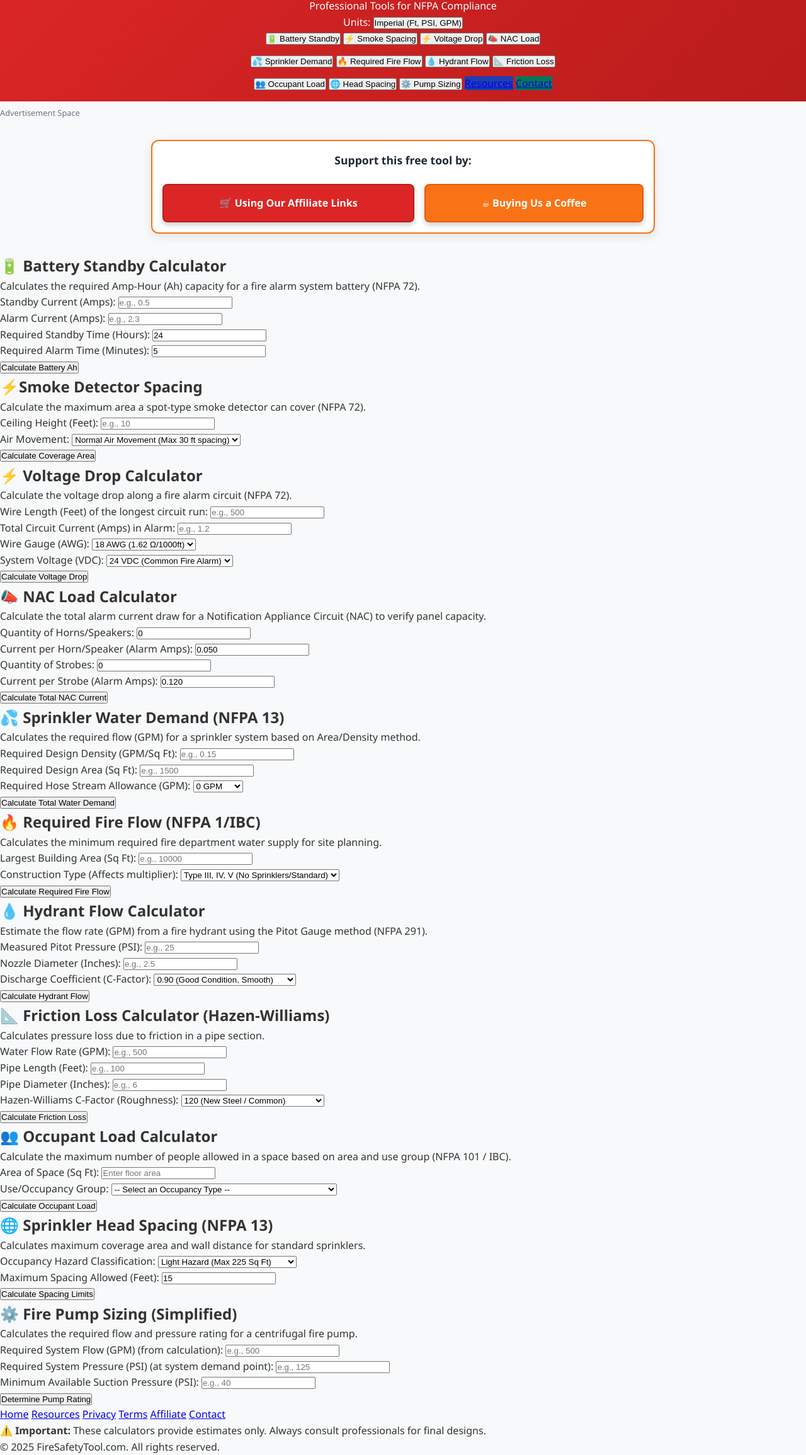
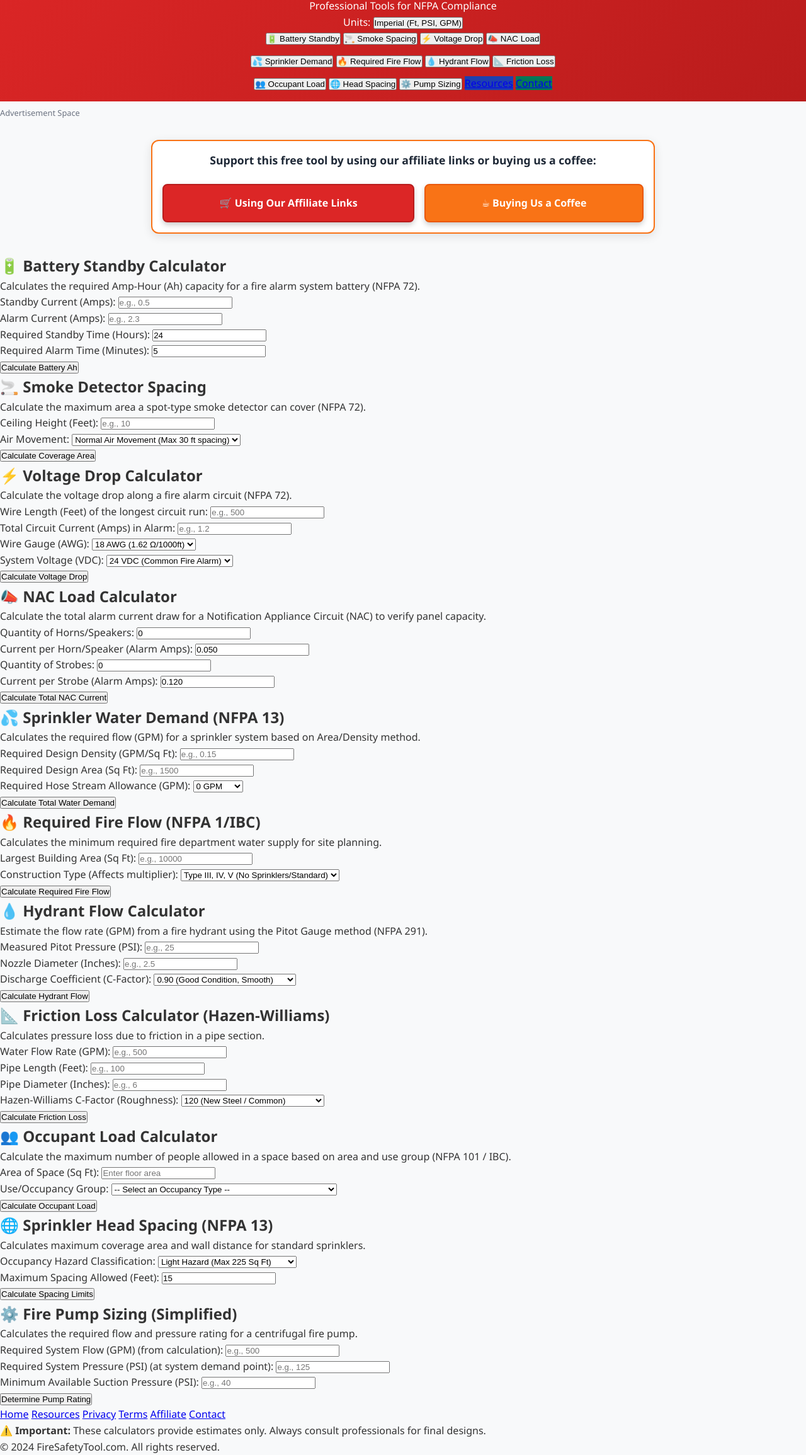
Before and after one commit to AmjathKhan001/fire-safety-calculators, a website: page index.html in a window 1280 px wide. Shown: the part 86-2396 px from the top of the page at 63% size. Drawn offline with Linux system fonts and the light colour scheme.

Commit message:
Update smoke button icon and year in footer

```diff
--- a/index.html
+++ b/index.html
@@ -35,7 +35,7 @@
 
         <nav class="main-nav">
             <button class="nav-btn active" data-calculator="battery">🔋 Battery Standby</button>
-            <button class="nav-btn" data-calculator="smoke">⚡️ Smoke Spacing</button>
+            <button class="nav-btn" data-calculator="smoke">🚬 Smoke Spacing</button>
             <button class="nav-btn" data-calculator="voltage">⚡️ Voltage Drop</button>
             <button class="nav-btn" data-calculator="nac">📣 NAC Load</button>
         </nav>
@@ -55,8 +55,7 @@
     </header>
 
     <main>
-        <div class="container">
-            <div class="ad-placeholder">
+        <div class="ad-placeholder ad-container">
             <ins class="adsbygoogle"
                  style="display:block"
                  data-ad-client="ca-pub-6687860250561653"
@@ -70,15 +69,16 @@
         </div>
 
         <div class="support-links-container">
-                <p class="support-text">Support this free tool by:</p>
+            <p class="support-text">Support this free tool by using our affiliate links or buying us a coffee:</p>
             <a href="/affiliate.html" class="support-btn affiliate-btn">
                 🛒 Using Our Affiliate Links
             </a>
-                <a href="https://ko-fi.com/yoursafetytool" target="_blank" class="support-btn coffee-btn">
+            <a href="https://buymeacoffee.com/s.amjathkhan" target="_blank" class="support-btn coffee-btn">
                 ☕ Buying Us a Coffee
             </a>
         </div>
 
+        <div class="container">
             <div id="battery-calculator" class="calculator-box">
                 <h2>🔋 Battery Standby Calculator</h2>
                 <p>Calculates the required Amp-Hour (Ah) capacity for a fire alarm system battery (NFPA 72).</p>
@@ -107,7 +107,7 @@
             </div>
 
             <div id="smoke-calculator" class="calculator-box hidden">
-                <h2>⚡️Smoke Detector Spacing</h2>
+                <h2>🚬 Smoke Detector Spacing</h2>
                 <p>Calculate the maximum area a spot-type smoke detector can cover (NFPA 72).</p>
 
                 <form id="smoke-form">
@@ -384,7 +384,7 @@
                         <input type="number" id="system-flow" step="1" min="100" placeholder="e.g., 500" required>
                     </div>
                     <div class="input-group">
-                        <label for="system-pressure" data-label-imperial="Required System Pressure (PSI) (at system demand point):" data-label-metric="Required System Pressure (Bar) (at system demand point):">Required System Pressure (PSI) (at system demand point):</label>
+                        <label for="system-pressure" data-label-imperial="Required System Pressure (PSI) (at system demand point):" data-label-metric="Required System Pressure (Bar) (at system demand point):">Required System Pressure (PSI):</label>
                         <input type="number" id="system-pressure" step="1" min="20" placeholder="e.g., 125" required>
                     </div>
                     <div class="input-group">
@@ -412,7 +412,7 @@
             <a href="/contact.html">Contact</a>
         </div>
         <p><strong>⚠️ Important:</strong> These calculators provide estimates only. Always consult professionals for final designs.</p>
-        <p>© 2025 FireSafetyTool.com. All rights reserved.</p>
+        <p>© 2024 FireSafetyTool.com. All rights reserved.</p>
     </footer>
 
     <script src="/script.js"></script>
```
Lines whose indentation alone changed are shown as unchanged.
